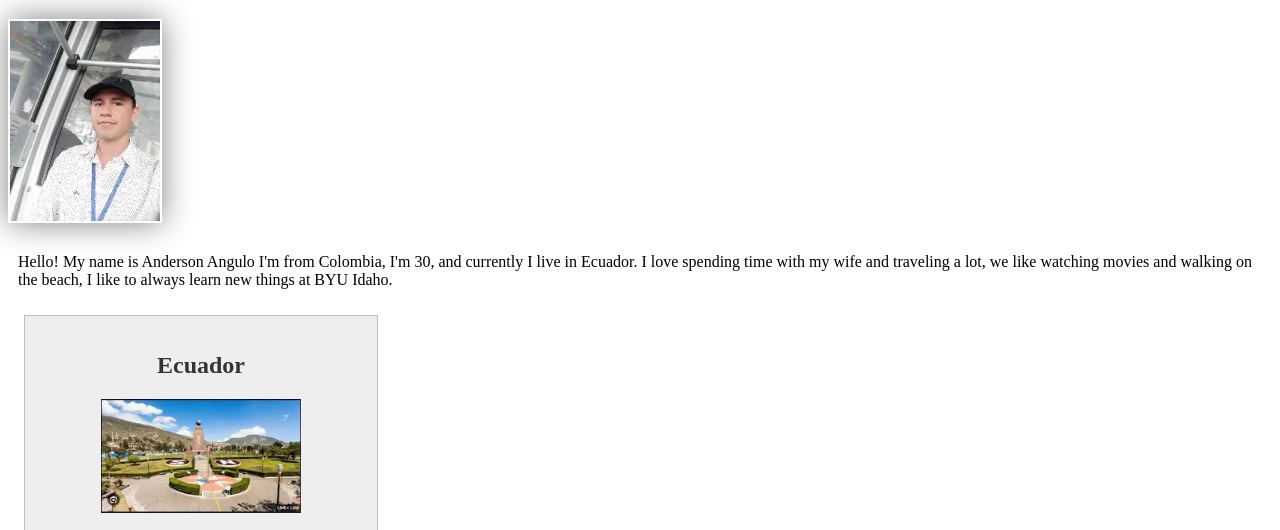
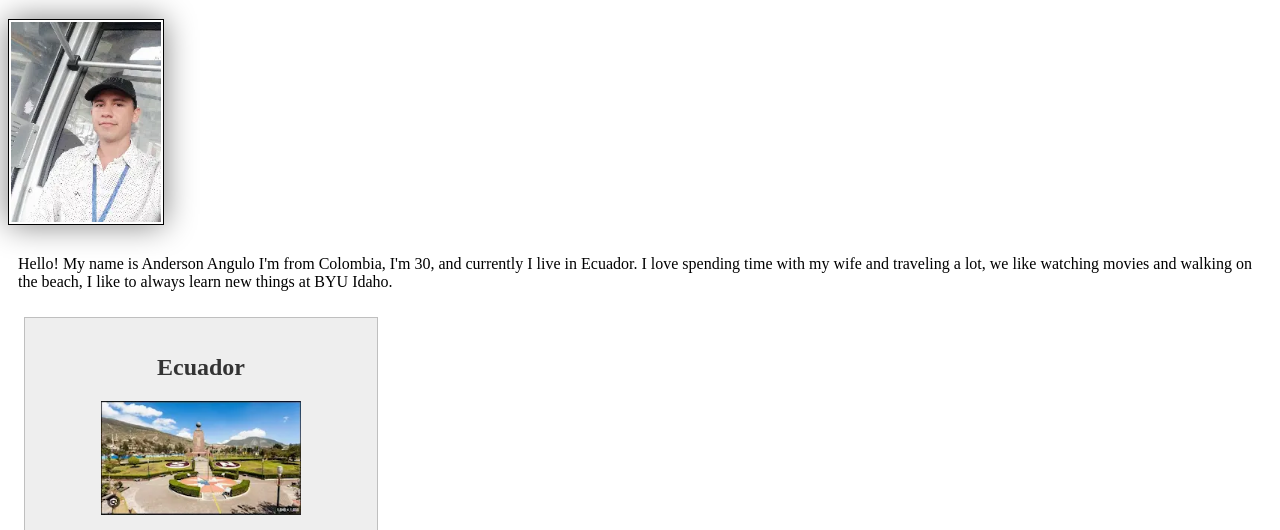
Before and after one commit to Andy9424/WDD130, a plain HTML site: page index.html in a window 1280 px wide. Shown: the part 205-735 px from the top of the page. Drawn offline with Linux system fonts and the light colour scheme.

Commit message:
Correction line 19

```diff
--- a/styles/styles.css
+++ b/styles/styles.css
@@ -16,7 +16,7 @@ h1 {
 main img {
     width: 150px;
     height: auto;
-    border: 1 px solid black;
+    border: 1px solid black;
     padding: 2px;
     box-shadow: 0 0 30px gray;
 }
```
